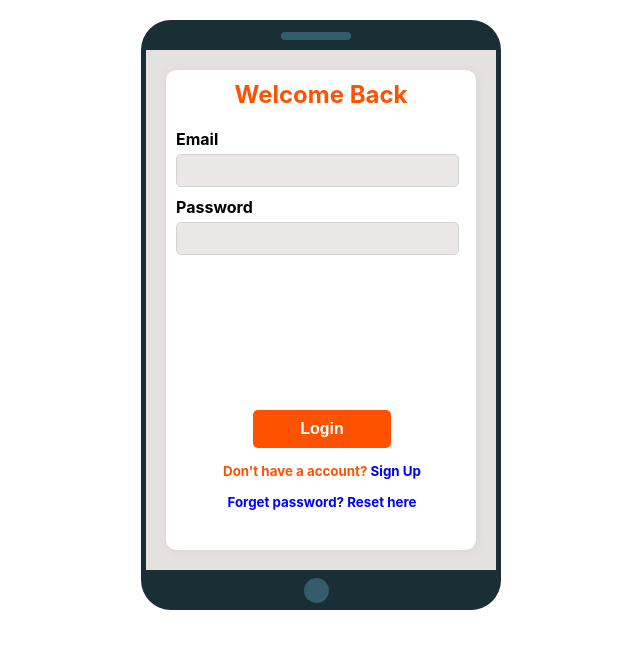
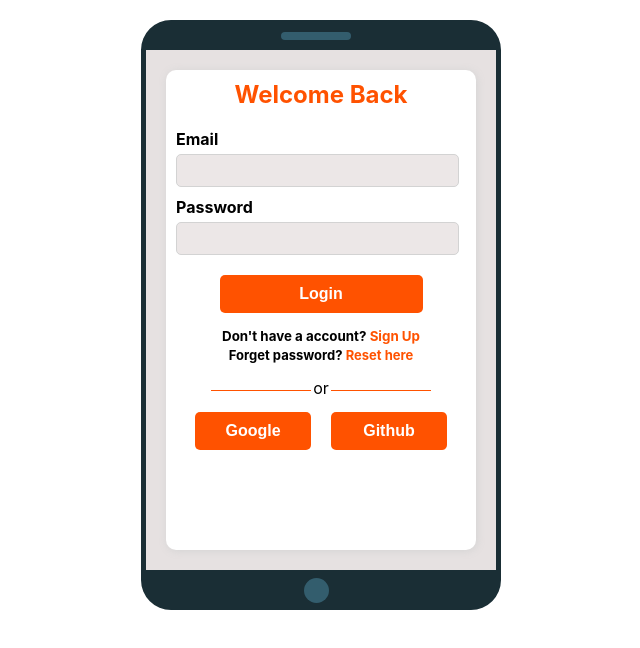
Before and after one commit to AbuRaihan1/login-page-firebase, a React (Create React App) app: page /login in a window 1280 px wide. Shown: the top 648 px of the page, without its empty margins (319-959 px from the left). Built offline with nearby package versions, Linux system fonts and the light colour scheme.

Commit message:
done login with github

```diff
--- /dev/null
+++ b/src/Hook/useFirebase.js
@@ -0,0 +1,50 @@
+import {
+  FacebookAuthProvider,
+  getAuth,
+  GithubAuthProvider,
+  GoogleAuthProvider,
+  signInWithPopup,
+} from "firebase/auth";
+import app from "../firebase/firebase.init";
+
+const useFirebase = () => {
+  const auth = getAuth(app);
+  const handleGoogleLogin = () => {
+    const googleProvider = new GoogleAuthProvider();
+    signInWithPopup(auth, googleProvider)
+      .then((result) => {
+        const user = result.user;
+        console.log(user);
+      })
+      .catch((error) => {
+        console.log(error.message);
+      });
+  };
+
+  const facebookProvider = new FacebookAuthProvider();
+  const handleFacebookLogin = () => {
+    signInWithPopup(auth, facebookProvider)
+      .then((result) => {
+        const user = result.user;
+        console.log(user);
+      })
+      .catch((error) => {
+        console.log(error.message);
+      });
+  };
+  const githubProvider = new GithubAuthProvider()
+  const handleGithubLogin = () => {
+    signInWithPopup(auth, githubProvider)
+      .then((result) => {
+        const user = result.user;
+        console.log(user);
+      })
+      .catch((error) => {
+        console.log(error.message);
+      });
+  };
+
+  return { handleGoogleLogin, handleFacebookLogin, handleGithubLogin };
+};
+
+export default useFirebase;
--- a/src/Login/Login.js
+++ b/src/Login/Login.js
@@ -1,16 +1,21 @@
-import { getAuth, signInWithEmailAndPassword } from "firebase/auth";
+import {
+  getAuth,
+  sendPasswordResetEmail,
+  signInWithEmailAndPassword,
+} from "firebase/auth";
 import React, { useState } from "react";
 import { Link } from "react-router-dom";
 import Swal from "sweetalert2";
 import app from "../firebase/firebase.init";
+import useFirebase from "../Hook/useFirebase";
 import "./Login.css";
 
 const auth = getAuth(app);
-
 const Login = () => {
   const [email, setEmail] = useState("");
   const [error, setError] = useState("");
-
+  const { handleGoogleLogin, handleFacebookLogin, handleGithubLogin } =
+    useFirebase();
   const loginHandler = (e) => {
     e.preventDefault();
     const form = e.target;
@@ -23,16 +28,33 @@ const Login = () => {
           position: "top-center",
           icon: "success",
           title: "Congrats! you are loged in",
-          showConfirmButton: true,
-          timer: 1500,
         });
         form.reset();
         console.log(user);
       })
       .catch((error) => {
         console.error(error);
+        Swal.fire("oops!", "Email or password wrong!", "error");
       });
-    console.log(email, password);
+  };
+
+  const handleForgetPassword = () => {
+    sendPasswordResetEmail(auth, email)
+      .then(() => {
+        alert("reset password sent in your mail");
+      })
+      .catch((error) => {
+        console.log(error.message);
+        if (!email) {
+          Swal.fire("oops!", "Please Enter your email", "error");
+        }
+        setError(error.message);
+      });
+  };
+
+  const getEmail = (e) => {
+    const email = e.target.value;
+    setEmail(email);
   };
 
   return (
@@ -40,31 +62,58 @@ const Login = () => {
       <div className="cam-area"></div>
       <div className="bottom-circle"></div>
 
-      <form onSubmit={loginHandler}>
-        <div className="signup-wrapper">
+      <div className="signup-wrapper">
+        <form onSubmit={loginHandler}>
           <h2> Welcome Back </h2>
           <div className="info-area">
             <label htmlFor="">
               Email
-              <input type="email" required name="email" />
+              <input type="email" required name="email" onBlur={getEmail} />
             </label>
 
             <label htmlFor="">
               Password
               <input type="password" required name="password" />
             </label>
+            <p style={{ color: "red" }}>{error}</p>
             <div className="foterArea">
               <button className="btn crate-account-btn">Login</button>
               <small>
-                Don't have a account? <Link to="/register">Sign Up</Link>
+                Don't have a account?{" "}
+                <Link
+                  to="/register"
+                  style={{ color: "#ff5200", cursor: "pointer" }}
+                >
+                  Sign Up
+                </Link>
               </small>
-              <small style={{ color: "blue" }}>
-                Forget password? <span>Reset here</span>
-              </small>
+              <span style={{ fontWeight: "bold", fontSize: "13px" }}>
+                Forget password?{" "}
+                <span
+                  style={{ color: "#ff5200", cursor: "pointer" }}
+                  onClick={handleForgetPassword}
+                >
+                  Reset here
+                </span>
+              </span>
+            </div>
+
+            <div>
+              <div className="or">or</div>
             </div>
           </div>
+        </form>
+        <div className="signin-third-party">
+          <button className="btn" onClick={handleGoogleLogin}>
+            {" "}
+            Google
+          </button>
+          <button className="btn" onClick={handleGithubLogin}>
+            {" "}
+            Github
+          </button>
         </div>
-      </form>
+      </div>
     </div>
   );
 };
--- a/src/Register/Register.css
+++ b/src/Register/Register.css
@@ -74,6 +74,7 @@
 .or {
   position: relative;
   margin: 14px 0;
+  text-align: center;
 }
 .or::before {
   content: "";
@@ -131,7 +132,7 @@
 }
 
 small {
-  color: #ff5200;
+  /* color: #ff5200; */
   text-align: center;
   display: block;
   margin-top: 15px;
@@ -142,9 +143,19 @@ small a {
   text-decoration: none;
 }
 
+.register-footer {
+  position: absolute;
+  bottom: 70px;
+  margin-left: 25px;
+}
+
+.register-footer .btn {
+  width: 100%;
+}
 /* login js css  */
 .foterArea {
-  position: absolute;
+  /* position: absolute;
   bottom: 60px;
-  left: 77px;
+  left: 77px; */
+  text-align: center;
 }
--- a/src/Register/Register.js
+++ b/src/Register/Register.js
@@ -53,8 +53,6 @@ const Register = () => {
           position: "top-center",
           icon: "success",
           title: "Registration Done",
-          showConfirmButton: true,
-          timer: 1500,
         });
         form.reset();
         console.log(user);
@@ -94,15 +92,7 @@ const Register = () => {
 
       <form onSubmit={submitHandler}>
         <div className="signup-wrapper">
-          <h2>
-            Sign up <span>with,</span>
-          </h2>
-          <div className="signin-third-party">
-            <button className="btn"> github</button>
-            <button className="btn"> Facebook</button>
-          </div>
-
-          <div className="or">or</div>
+          <h2>Sign up</h2>
           <div className="info-area">
             <label htmlFor="" className="name-area">
               <span>
@@ -136,6 +126,8 @@ const Register = () => {
               <input type="password" required name="password" />
             </label>
             <p style={{ color: "red" }}>{error}</p>
+
+            <div className="register-footer">
               <button type="submit" className="btn crate-account-btn">
                 Create Account
               </button>
@@ -144,6 +136,7 @@ const Register = () => {
               </small>
             </div>
           </div>
+        </div>
       </form>
     </div>
   );
```
Lines whose indentation alone changed are shown as unchanged.
